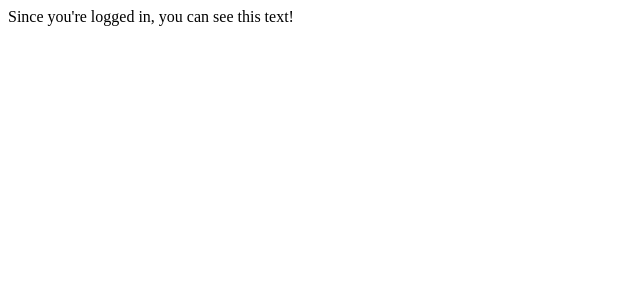
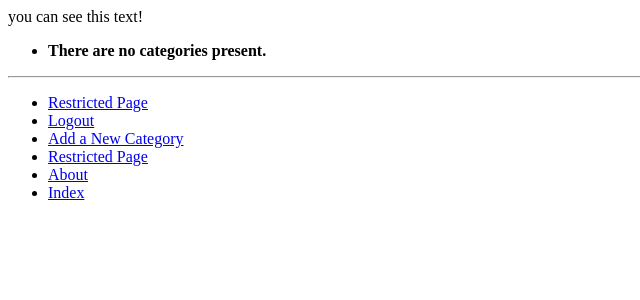
Before and after one commit to David-Naray/tango_with_django_project, a Django app: page /rango/restricted/ in a window 1280 px wide. Shown: the top 300 px of the page, without its empty margins (0-640 px from the left). Run offline with Django 3.2, Linux system fonts and the light colour scheme; the visitor is signed in with stand-in values (Sample User, id 1); data that the repository does not hold is empty.

Commit message:
redirects when not logged in, displays mesage when you are

```diff
--- a/rango/views.py
+++ b/rango/views.py
@@ -221,7 +221,8 @@ def some_view(request):
 
 @login_required
 def restricted(request):
-    return HttpResponse("Since you're logged in, you can see this text!")
+    return render(request,'rango/restricted.html')
+    #return HttpResponse("Since you're logged in, you can see this text!")
 
 # Use the login_required() decorator to ensure only those logged in can
 # access the view.
--- a/templates/rango/base.html
+++ b/templates/rango/base.html
@@ -34,7 +34,7 @@
                 <li><a href="{% url 'rango:register' %}">Sign Up</a></li>
             {% endif %}
 
-
+            <li><a href="{% url 'rango:restricted' %}">Restricted Page</a></li>
             <li><a href="{% url 'rango:about' %}">About</a></li>
             <li><a href="{% url 'rango:index' %}">Index</a></li>
             </ul>
--- /dev/null
+++ b/templates/rango/restricted.html
@@ -0,0 +1,13 @@
+{% extends 'rango/base.html' %}
+{% load staticfiles %}
+
+{% block title_block %}
+    <title>Restricted Page</title>
+{% endblock %}
+{% block body_block %}
+{% if user.is_authenticated %}
+    you can see this text!
+{% else %}
+not registered!
+{% endif %}
+{% endblock %}
```
